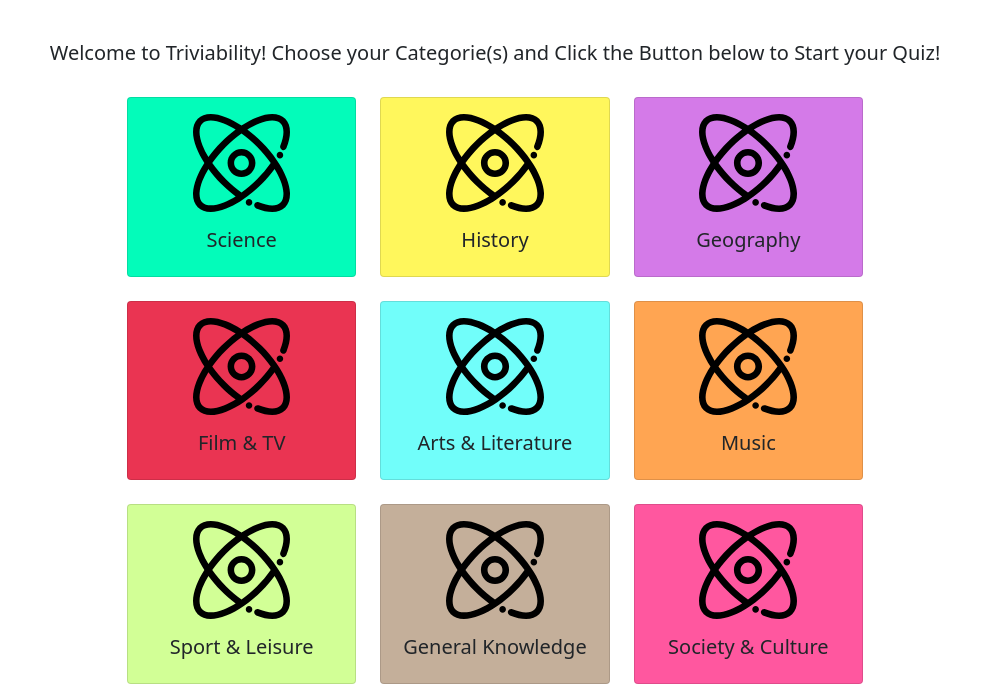
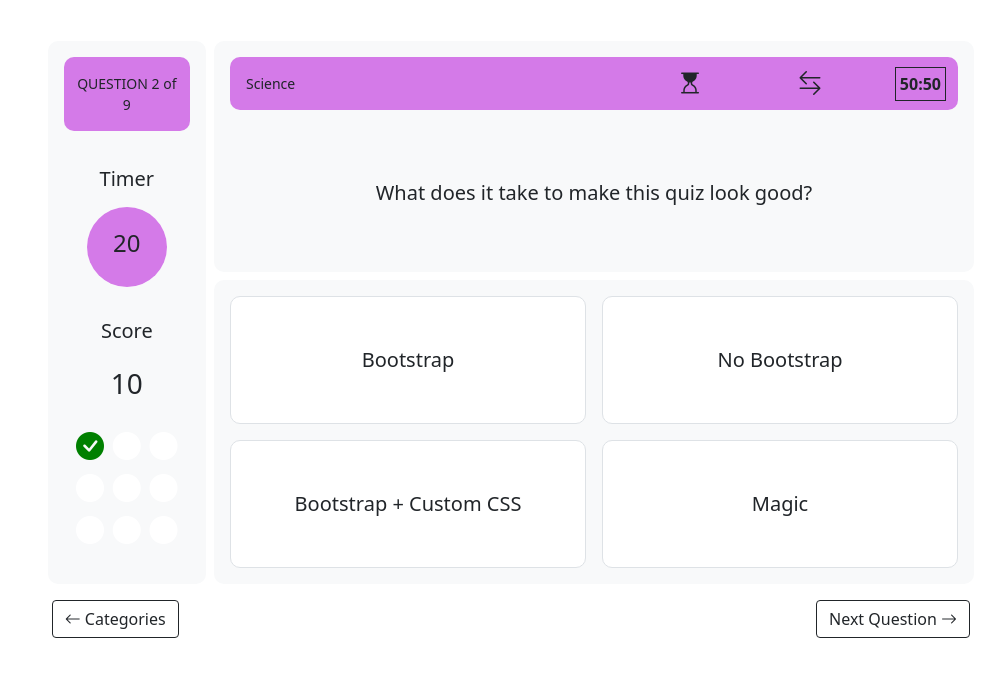
Before and after one commit to jozdk/triviability, a plain HTML site: page index.html in a window 1280 px wide. Shown: the part 63-752 px from the top of the page, without its empty margins (145-1146 px from the left). Drawn offline with nearby package versions, Linux system fonts and the light colour scheme.

Commit message:
Build controls panel element (HTML prototype)

```diff
--- a/index.html
+++ b/index.html
@@ -166,7 +166,7 @@
 
             <!-- Quiz Element -->
 
-            <div id="quiz-element" class="container-lg d-none">
+            <div id="quiz-element" class="container-lg">
                 <div class="row justify-content-center">
 
                     <div class="col-md-2 d-flex me-2 mt-5">
@@ -324,37 +324,73 @@
 
                 </div>
 
+                <!-- Next Question Button -->
+
                 <!-- <div class="row justify-content-center">
-                    <div class="col-md-2 d-none d-md-block"></div>
-                    <div class="col-11 col-md-9 col-xxl-7 mt-3">
-                        <div class="row justify-content-center justify-content-md-center">
-                            <div class="col-12 px-0 d-flex justify-content-center">
-                                <button class="btn btn-outline-dark w-100">Next Question</button>
+                    <div class="col-11 col-md-10 col-xxl-9 mt-3">
+                        <div class="row justify-content-center justify-content-md-end border">
+                            <div class="col-3 bg-danger"></div>
+                            <div class="col ms-xxl-5">
+                                <button class="btn btn-outline-dark px-4">Back to Categories</button>
                             </div>
+                            <div class="col-auto">
+                                <button class="btn btn-outline-dark px-4">Play again</button>
+                            </div>
+                            <div class="col-auto px-0 d-flex justify-content-md-end justify-content-center">
+                                <button class="btn btn-outline-dark px-4">Next Question</button>
+                            </div>
+
+
                         </div>
                     </div>
                 </div> -->
 
-                <!-- Next Question Button -->
+                <div id="controls" class="row justify-content-center mt-3">
 
-                <div class="row justify-content-center">
-                    <div class="col-11 col-md-10 col-xxl-9 mt-3">
-                        <div class="row justify-content-center justify-content-md-end">
-                            <div class="col-5 col-lg-3 px-0 d-flex justify-content-md-end justify-content-center">
-                                <button class="btn btn-outline-dark px-4">Next Question</button>
+                    <div class="col-5 col-md-3 col-lg-2">
+                        <div class="row justify-content-end">
+                            <div class="col-md-12 col-xl-10 col-xxl-9 px-0">
+                                <button class="btn btn-outline-dark">
+                                    <i class="bi bi-arrow-left"></i>
+                                    <span>Categories</span>
+                                </button>
                             </div>
                         </div>
                     </div>
+
+                    <div class="col-6 col-md-7 col-lg-8 col-xxl-7">
+                        <div class="row justify-content-end">
+                            <div class="col-0 col-sm"></div>
+                            <!-- <div class="col-auto pe-0 ps-1 ps-sm-2">
+                                <button class="btn btn-outline-dark">Play again</button>
+                            </div> -->
+                            <div class="col-auto pe-0 ps-1 ps-sm-2">
+                                <button class="btn btn-outline-dark">
+                                    <span>Next Question</span>
+                                    <i class="bi bi-arrow-right"></i>
+                                </button>
+                            </div>
+
+                        </div>
+
+                    </div>
                 </div>
 
-                <!-- <div class="row mt-3 justify-content-center">
-                    <div class="col-md-11 col-xxl-9 px-0">
-                        <button class="btn btn-outline-dark w-100">
-                           Next Question
-                        </button>
+                <!-- <div id="controls" class="row justify-content-center">
+                    <div style="height:39px" class="col-11 col-md-10 col-xxl-9 mt-3 position-relative border border-dark">
+                        <button class="btn btn-outline-dark px-4 mx-2 position-absolute top-0 end-50">Play again</button>
+                        <button class="btn btn-outline-dark px-4 mx-2 position-absolute top-0 end-0">View results</button>
                     </div>
                 </div> -->
 
+            </div>
+
+            <!-- Stats element -->
+
+            <div id="stats-element" class="container d-none">
+                <div class="row">
+
+                </div>
             </div>
 
         </div>
```
